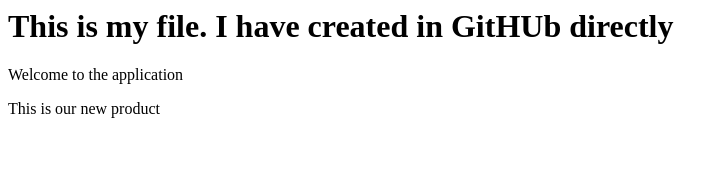
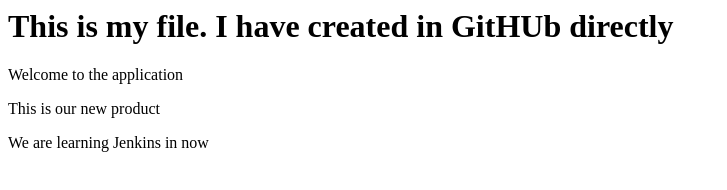
Before and after one commit to rbu9032/DevOps-Dependency-Files, a plain HTML site: page index.html in a window 1280 px wide. Shown: the whole page, without its empty margins (0-727 px from the left). Drawn offline with Linux system fonts and the light colour scheme.

Commit message:
Update index.html

```diff
--- a/index.html
+++ b/index.html
@@ -1,3 +1,4 @@
 <h1>This is my file. I have created in GitHUb directly</h1>
 <p>Welcome to the application<p>
 <p>This is our new product</p>
+<p>We are learning Jenkins in now</p>
```
